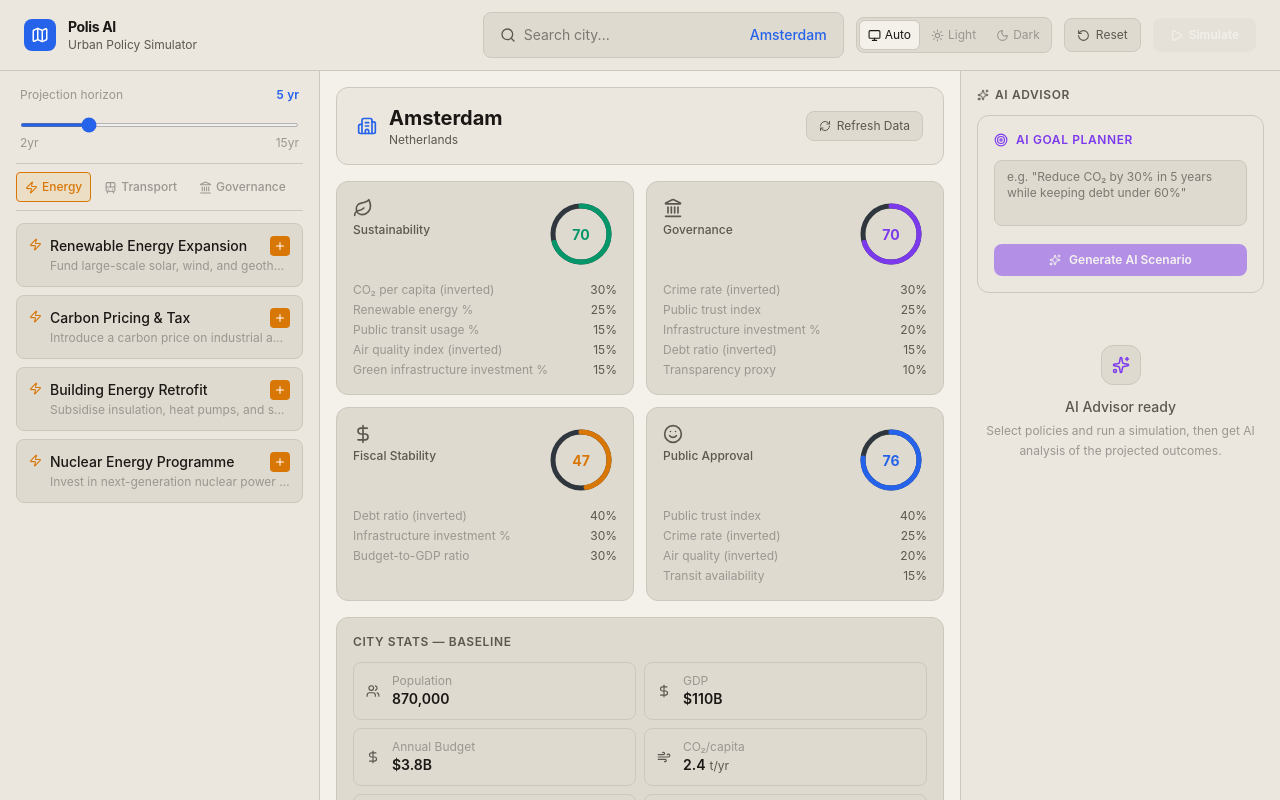
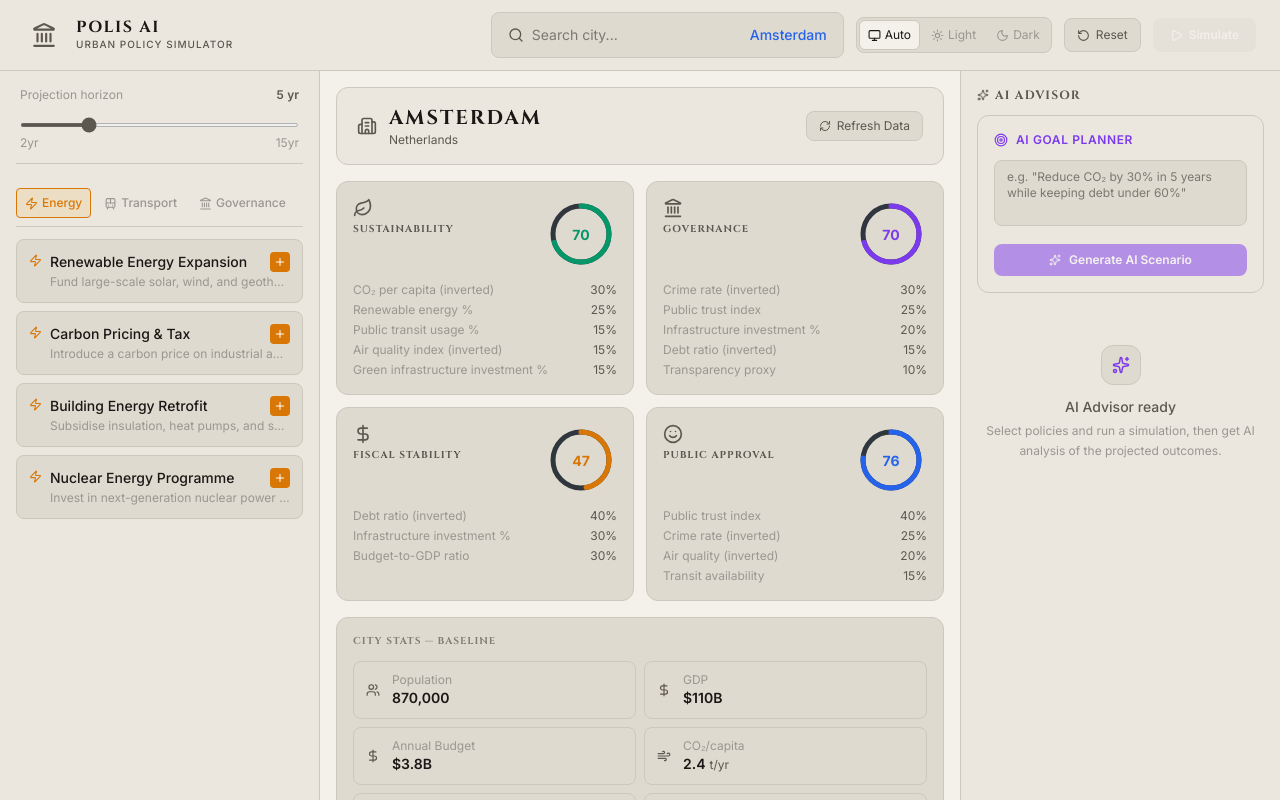
Before and after one commit to AlexGullish/Polis-AI, a Next.js app: page / in a window 1280 px wide. Shown: the top 800 px of the page. Built offline with nearby package versions, Linux system fonts and the light colour scheme.

Commit message:
UI Upgrades

```diff
--- a/app/globals.css
+++ b/app/globals.css
@@ -102,9 +102,28 @@
 body {
   background-color: var(--bg-base);
   color: var(--text-primary);
-  font-family: -apple-system, BlinkMacSystemFont, 'Segoe UI', 'Inter', Roboto, sans-serif;
+  font-family: var(--font-inter), -apple-system, BlinkMacSystemFont, 'Segoe UI', Roboto, sans-serif;
   margin: 0;
   padding: 0;
+  -webkit-font-smoothing: antialiased;
+  -moz-osx-font-smoothing: grayscale;
+}
+
+h1,
+h2,
+h3,
+h4,
+h5,
+h6,
+.font-serif {
+  font-family: var(--font-cinzel), serif;
+  letter-spacing: 0.02em;
+}
+
+.greek-style {
+  font-family: var(--font-cinzel), serif;
+  text-transform: uppercase;
+  letter-spacing: 0.1em;
 }
 
 ::-webkit-scrollbar {
--- a/app/layout.tsx
+++ b/app/layout.tsx
@@ -1,5 +1,18 @@
 import type { Metadata } from 'next';
+import { Cinzel, Inter } from 'next/font/google';
 import './globals.css';
+
+const cinzel = Cinzel({
+  subsets: ['latin'],
+  variable: '--font-cinzel',
+  display: 'swap',
+});
+
+const inter = Inter({
+  subsets: ['latin'],
+  variable: '--font-inter',
+  display: 'swap',
+});
 
 export const metadata: Metadata = {
   title: 'Polis AI — Urban Policy Simulator',
@@ -8,7 +21,7 @@ export const metadata: Metadata = {
 
 export default function RootLayout({ children }: { children: React.ReactNode }) {
   return (
-    <html lang="en" suppressHydrationWarning>
+    <html lang="en" className={`${cinzel.variable} ${inter.variable}`} suppressHydrationWarning>
       <head>
         <script
           dangerouslySetInnerHTML={{
--- a/app/page.tsx
+++ b/app/page.tsx
@@ -1,7 +1,7 @@
 'use client';
 
 import { useState, useMemo } from 'react';
-import { MapPin, Play, RotateCcw, Map, Activity, Sparkles } from 'lucide-react';
+import { MapPin, Play, RotateCcw, Activity, Sparkles, Landmark } from 'lucide-react';
 import { CityData, PolicyConfig } from '@/lib/types';
 import { calcAllScores } from '@/lib/scoring';
 import { runSimulation } from '@/lib/simulation';
@@ -112,16 +112,16 @@ export default function Home() {
       >
         <div className="flex items-center gap-3">
           <div
-            className="w-8 h-8 rounded-lg flex items-center justify-center"
-            style={{ background: 'var(--accent-blue)', color: '#fff' }}
+            className="w-10 h-10 flex items-center justify-center"
+            style={{ color: 'var(--text-secondary)' }}
           >
-            <Map size={18} />
+            <Landmark size={26} />
           </div>
           <div>
-            <div className="text-sm font-bold tracking-tight" style={{ color: 'var(--text-primary)' }}>
+            <div className="text-base greek-style font-bold tracking-widest leading-none mb-0.5" style={{ color: 'var(--text-primary)' }}>
               Polis AI
             </div>
-            <div className="text-xs" style={{ color: 'var(--text-secondary)' }}>
+            <div className="text-[10px] uppercase tracking-widest font-medium" style={{ color: 'var(--text-secondary)' }}>
               Urban Policy Simulator
             </div>
           </div>
@@ -224,7 +224,7 @@ export default function Home() {
             borderLeft: '1px solid var(--border)',
           }}
         >
-          <div className="text-xs font-semibold uppercase tracking-wider mb-3 flex items-center gap-1.5" style={{ color: 'var(--text-secondary)' }}>
+          <div className="text-xs font-bold greek-style tracking-widest mb-3 flex items-center gap-1.5" style={{ color: 'var(--text-secondary)' }}>
             <Sparkles size={12} />
             AI Advisor
           </div>
--- a/components/Dashboard.tsx
+++ b/components/Dashboard.tsx
@@ -70,9 +70,9 @@ export default function Dashboard({ city, scores, result, onRefreshCityData, isR
       >
         <div className="flex items-center justify-between">
           <div className="flex items-center gap-3">
-            <Building2 size={20} style={{ color: 'var(--accent-blue)' }} />
+            <Building2 size={20} style={{ color: 'var(--text-secondary)' }} />
             <div>
-              <h2 className="text-xl font-bold" style={{ color: 'var(--text-primary)' }}>
+              <h2 className="text-xl font-bold greek-style tracking-wider" style={{ color: 'var(--text-primary)' }}>
                 {city.name}
               </h2>
               <div className="text-xs" style={{ color: 'var(--text-secondary)' }}>
@@ -98,7 +98,7 @@ export default function Dashboard({ city, scores, result, onRefreshCityData, isR
             <RefreshCw
               size={12}
               className={isRefreshing ? 'animate-spin' : ''}
-              style={{ color: isRefreshing ? 'var(--accent-blue)' : undefined }}
+              style={{ color: isRefreshing ? 'var(--text-secondary)' : undefined }}
             />
             {isRefreshing ? 'Refreshing…' : 'Refresh Data'}
           </button>
@@ -154,7 +154,7 @@ export default function Dashboard({ city, scores, result, onRefreshCityData, isR
         className="rounded-xl p-4"
         style={{ background: 'var(--bg-card)', border: '1px solid var(--border)' }}
       >
-        <div className="text-xs font-semibold uppercase tracking-wider mb-3" style={{ color: 'var(--text-secondary)' }}>
+        <div className="text-[10px] font-bold uppercase tracking-[0.2em] mb-3 greek-style opacity-70" style={{ color: 'var(--text-secondary)' }}>
           City Stats — Baseline
         </div>
         <div className="grid grid-cols-2 gap-2">
--- a/components/MetricCard.tsx
+++ b/components/MetricCard.tsx
@@ -63,7 +63,7 @@ export default function MetricCard({ label, score, icon, color, pillar, delta, b
       <div className="flex items-start justify-between">
         <div>
           <div className="text-[var(--text-secondary)] mb-1">{icon}</div>
-          <div className="text-xs font-medium mt-1" style={{ color: 'var(--text-secondary)' }}>
+          <div className="text-[10px] font-bold mt-1 greek-style tracking-[0.15em] mb-0.5" style={{ color: 'var(--text-secondary)' }}>
             {label}
           </div>
           {delta !== undefined && delta !== 0 && (
--- a/components/PolicyPanel.tsx
+++ b/components/PolicyPanel.tsx
@@ -31,7 +31,7 @@ const CATEGORY_ICONS: Record<PolicyCategory, React.ReactNode> = {
 
 const CATEGORY_COLORS: Record<PolicyCategory, string> = {
   energy: 'var(--accent-yellow)',
-  transportation: 'var(--accent-blue)',
+  transportation: '#06b6d4', // Cyan instead of Blue
   governance: 'var(--accent-purple)',
   housing: '#f97316',
   healthcare: '#ec4899',
@@ -44,7 +44,7 @@ const CATEGORY_COLORS: Record<PolicyCategory, string> = {
 
 const CATEGORY_BG: Record<PolicyCategory, string> = {
   energy: 'rgba(245,158,11,0.12)',
-  transportation: 'rgba(59,130,246,0.12)',
+  transportation: 'rgba(6,182,212,0.12)',
   governance: 'rgba(139,92,246,0.12)',
   housing: 'rgba(249,115,22,0.12)',
   healthcare: 'rgba(236,72,153,0.12)',
@@ -265,11 +265,12 @@ export default function PolicyPanel({
 
   return (
     <div className="flex flex-col h-full">
+
       {/* Simulation horizon */}
-      <div className="px-1 pb-3" style={{ borderBottom: '1px solid var(--border)' }}>
+      <div className="px-1 pb-3 mb-4" style={{ borderBottom: '1px solid var(--border)' }}>
         <div className="flex items-center justify-between mb-1.5">
           <span className="text-xs" style={{ color: 'var(--text-muted)' }}>Projection horizon</span>
-          <span className="text-xs font-semibold tabular-nums" style={{ color: 'var(--accent-blue)' }}>
+          <span className="text-xs font-semibold tabular-nums" style={{ color: 'var(--text-secondary)' }}>
             {simulationYears} yr
           </span>
         </div>
@@ -280,7 +281,7 @@ export default function PolicyPanel({
           value={simulationYears}
           onChange={e => onYearsChange(Number(e.target.value))}
           className="w-full h-1"
-          style={{ accentColor: 'var(--accent-blue)' }}
+          style={{ accentColor: 'var(--text-secondary)' }}
         />
         <div className="flex justify-between text-xs mt-0.5" style={{ color: 'var(--text-muted)' }}>
           <span>2yr</span><span>15yr</span>
@@ -353,7 +354,7 @@ export default function PolicyPanel({
           style={{ borderTop: '1px solid var(--border)', color: 'var(--text-muted)' }}
         >
           <span>{totalSelectedCount} polic{totalSelectedCount === 1 ? 'y' : 'ies'} selected</span>
-          <span style={{ color: 'var(--accent-blue)' }}>
+          <span style={{ color: 'var(--accent-yellow)' }}>
             ${selectedPolicies.reduce((s, p) => s + p.budgetPerYear, 0).toLocaleString()}M/yr total
           </span>
         </div>
--- a/components/SimulationGraph.tsx
+++ b/components/SimulationGraph.tsx
@@ -142,8 +142,8 @@ export default function SimulationGraph({ userResult, aiResult }: Props) {
     >
       <div className="flex items-center justify-between flex-wrap gap-2">
         <div className="flex items-center gap-3">
-          <div className="text-sm font-semibold" style={{ color: 'var(--text-primary)' }}>
-            Multi-Year Projections
+          <div className="text-[10px] font-bold greek-style tracking-[0.2em]" style={{ color: 'var(--text-secondary)' }}>
+            Systemic Projections
           </div>
           {hasAI && (
             <div className="flex items-center gap-3 text-xs" style={{ color: 'var(--text-muted)' }}>
@@ -167,8 +167,8 @@ export default function SimulationGraph({ userResult, aiResult }: Props) {
               key={t}
               className="text-xs px-3 py-1.5 rounded-md transition-colors capitalize"
               style={{
-                background: tab === t ? 'var(--accent-blue)' : 'var(--bg-base)',
-                color: tab === t ? '#fff' : 'var(--text-secondary)',
+                background: tab === t ? 'var(--bg-card-hover)' : 'var(--bg-base)',
+                color: tab === t ? 'var(--text-primary)' : 'var(--text-secondary)',
                 border: '1px solid var(--border)',
               }}
               onClick={() => switchTab(t)}
```
